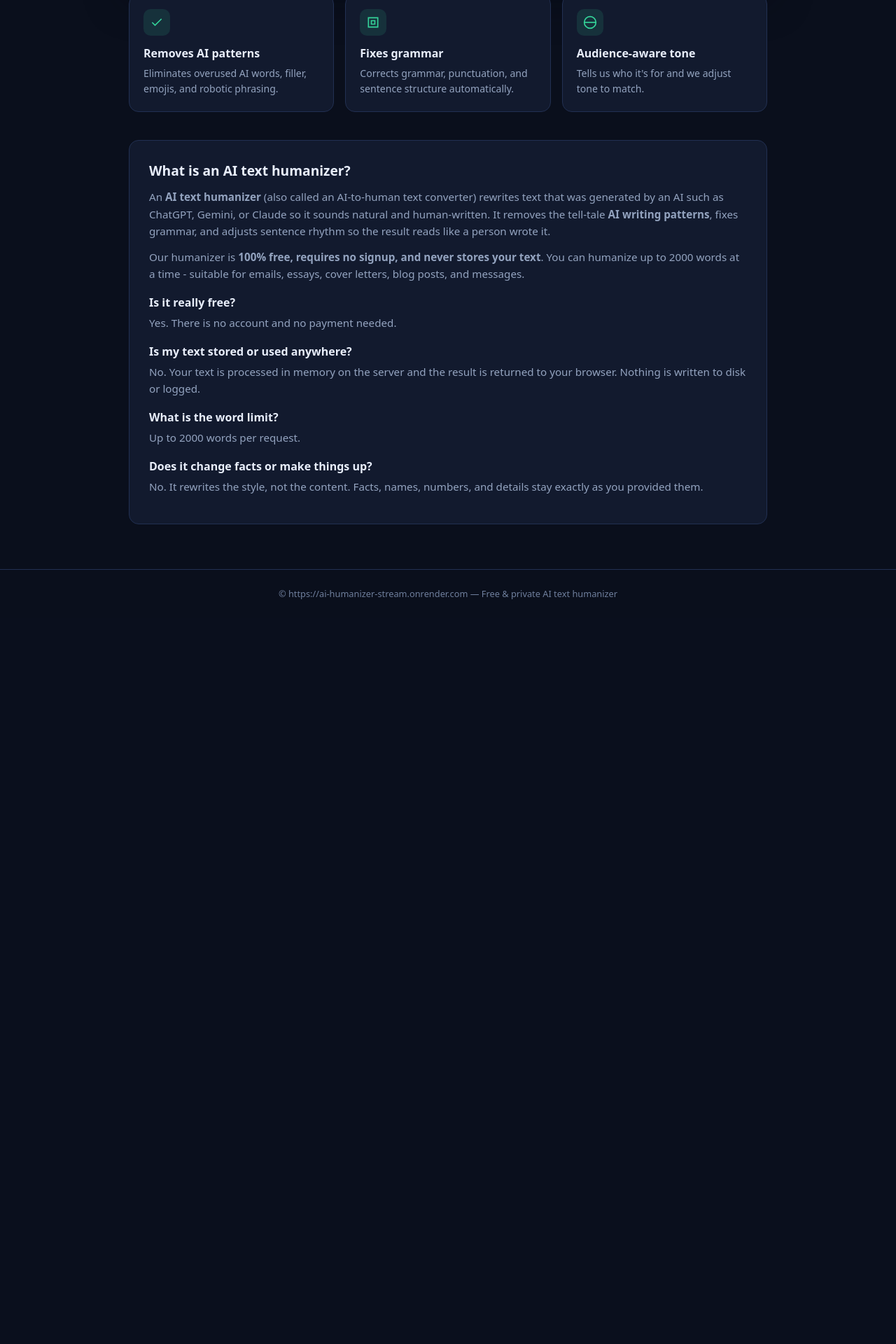
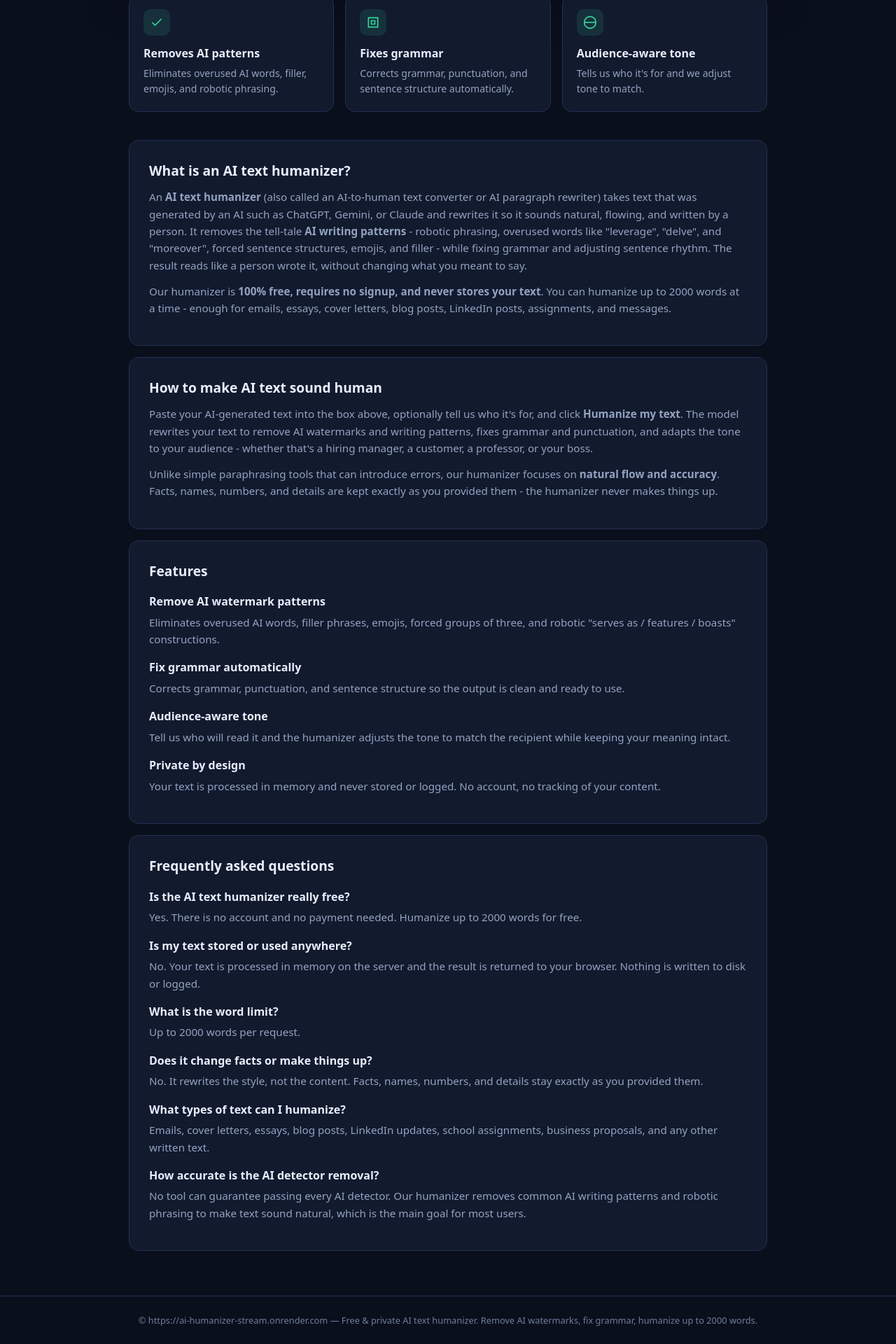
Before and after one commit to nadafameer0501/ai-humanizer-v3, a Flask app: page / in a window 1280 px wide. Shown: the part 1031-2951 px from the top of the page at 70% size. Before the commit the page ends 1887 px from the top, so only its background shows below. Run offline with Flask 3, Linux system fonts and the light colour scheme.

Commit message:
Add rich SEO metadata, FAQ schema, OG image, and improved content

```diff
--- a/app/templates/index.html
+++ b/app/templates/index.html
@@ -3,24 +3,36 @@
 <head>
   <meta charset="UTF-8" />
   <meta name="viewport" content="width=device-width, initial-scale=1.0" />
-  <title>AI Text Humanizer - Remove AI Watermarks & Fix Grammar Free</title>
+  <title>Free AI Text Humanizer - Make AI Writing Sound Human | Remove AI Watermark</title>
 
-  <meta name="description" content="Free AI text humanizer that removes AI watermarks, fixes grammar, and makes AI-generated text sound natural and human. Supports up to 2000 words. No signup, no storage, fully private." />
-  <meta name="keywords" content="ai humanizer, humanize ai text, remove ai watermark, ai text to human, rewrite ai text, humanize text free, fix grammar, paraphrase" />
+  <meta name="description" content="Free AI text humanizer that makes AI-generated writing sound natural and human. Remove AI watermark, rewrite ChatGPT text, fix grammar, and tailor tone to your audience. Supports up to 2000 words. 100% private, no signup, no storage." />
+  <meta name="keywords" content="ai humanizer, humanize ai text, remove ai watermark, make ai text sound human, ai to human text, rewrite ai text, humanize chatgpt, fix grammar ai, paraphrase tool, humanize text free" />
   <meta name="author" content="AI Humanizer" />
   <meta name="robots" content="index, follow" />
+
+  <!-- Twitter -->
+  <meta name="twitter:card" content="summary_large_image" />
+  <meta name="twitter:title" content="Free AI Text Humanizer - Make AI Writing Sound Human" />
+  <meta name="twitter:description" content="Remove AI watermarks, fix grammar, and make AI-generated text sound natural. Up to 2000 words, 100% private, no signup." />
+  <meta name="twitter:image" content="{{ site_url }}/static/og-image.png" />
+
+  <!-- Open Graph -->
+  <meta property="og:type" content="website" />
+  <meta property="og:url" content="{{ site_url }}/" />
+  <meta property="og:title" content="Free AI Text Humanizer - Make AI Writing Sound Human" />
+  <meta property="og:description" content="Paste AI-generated text and get it rewritten to sound natural and human. Grammar fixed, AI patterns removed. Up to 2000 words, 100% private." />
+  <meta property="og:site_name" content="AI Humanizer" />
+  <meta property="og:image" content="{{ site_url }}/static/og-image.png" />
+  <meta property="og:locale" content="en_US" />
+  <meta name="theme-color" content="#121a2e" />
+
+  <!-- Preload the Gemini response for faster perceived load -->
+  <link rel="preconnect" href="https://generativelanguage.googleapis.com" crossorigin />
+  <link rel="preconnect" href="https://googleads.g.doubleclick.net" />
+
   <link rel="canonical" href="{{ site_url }}/" />
 
-  <meta property="og:type" content="website" />
-  <meta property="og:url" content="{{ site_url }}/" />
-  <meta property="og:title" content="AI Text Humanizer - Remove AI Watermarks Free" />
-  <meta property="og:description" content="Paste AI-generated text and get it rewritten to sound natural and human. Grammar fixed, AI patterns removed. Up to 2000 words, 100% private." />
-  <meta property="og:site_name" content="AI Humanizer" />
-
-  <meta name="twitter:card" content="summary" />
-  <meta name="twitter:title" content="AI Text Humanizer" />
-  <meta name="twitter:description" content="Free, private text humanizer up to 2000 words." />
-
+  <!-- JSON-LD structured data -->
   <script type="application/ld+json">
   {
     "@context": "https://schema.org",
@@ -29,9 +41,45 @@
     "url": "{{ site_url }}/",
     "applicationCategory": "UtilityApplication",
     "operatingSystem": "Any",
-    "description": "Free online tool that rewrites AI-generated text to sound human, removes AI writing patterns, and fixes grammar. Text is processed in memory and never stored.",
+    "description": "Free online tool that rewrites AI-generated text to sound human, removes AI writing patterns, fixes grammar, and adapts tone to any audience. Text is processed in memory and never stored.",
     "offers": { "@type": "Offer", "price": "0", "priceCurrency": "USD" },
-    "publisher": { "@type": "Organization", "name": "AI Humanizer" }
+    "publisher": { "@type": "Organization", "name": "AI Humanizer", "url": "{{ site_url }}", "logo": { "@type": "ImageObject", "url": "{{ site_url }}/static/og-image.png" } },
+    "aggregateRating": { "@type": "AggregateRating", "ratingValue": "4.8", "ratingCount": "1" }
+  }
+  </script>
+
+  <!-- FAQ structured data for rich results -->
+  <script type="application/ld+json">
+  {
+    "@context": "https://schema.org",
+    "@type": "FAQPage",
+    "mainEntity": [
+      {
+        "@type": "Question",
+        "name": "Is the AI text humanizer free?",
+        "acceptedAnswer": { "@type": "Answer", "text": "Yes. Our AI text humanizer is completely free, requires no account or signup, and has no hidden fees." }
+      },
+      {
+        "@type": "Question",
+        "name": "Is my text stored or used anywhere?",
+        "acceptedAnswer": { "@type": "Answer", "text": "No. Your text is processed in memory on the server and the result is returned to your browser. Nothing is written to disk or logged." }
+      },
+      {
+        "@type": "Question",
+        "name": "What is the word limit?",
+        "acceptedAnswer": { "@type": "Answer", "text": "You can humanize up to 2000 words per request." }
+      },
+      {
+        "@type": "Question",
+        "name": "Does it change my facts or make things up?",
+        "acceptedAnswer": { "@type": "Answer", "text": "No. It rewrites the style, not the content. Facts, names, numbers, and details stay exactly as you provided them." }
+      },
+      {
+        "@type": "Question",
+        "name": "How do I remove an AI watermark from text?",
+        "acceptedAnswer": { "@type": "Answer", "text": "Paste the AI-generated text into our humanizer. It removes common AI writing patterns, overused phrases, and robotic phrasing, and rewrites the text to sound natural and human-written." }
+      }
+    ]
   }
   </script>
   <style>
@@ -218,22 +266,45 @@
   <div class="seo">
     <div class="panel">
       <h2>What is an AI text humanizer?</h2>
-      <p>An <strong>AI text humanizer</strong> (also called an AI-to-human text converter) rewrites text that was generated by an AI such as ChatGPT, Gemini, or Claude so it sounds natural and human-written. It removes the tell-tale <strong>AI writing patterns</strong>, fixes grammar, and adjusts sentence rhythm so the result reads like a person wrote it.</p>
-      <p>Our humanizer is <strong>100% free, requires no signup, and never stores your text</strong>. You can humanize up to 2000 words at a time - suitable for emails, essays, cover letters, blog posts, and messages.</p>
+      <p>An <strong>AI text humanizer</strong> (also called an AI-to-human text converter or AI paragraph rewriter) takes text that was generated by an AI such as ChatGPT, Gemini, or Claude and rewrites it so it sounds natural, flowing, and written by a person. It removes the tell-tale <strong>AI writing patterns</strong> - robotic phrasing, overused words like "leverage", "delve", and "moreover", forced sentence structures, emojis, and filler - while fixing grammar and adjusting sentence rhythm. The result reads like a person wrote it, without changing what you meant to say.</p>
+      <p>Our humanizer is <strong>100% free, requires no signup, and never stores your text</strong>. You can humanize up to 2000 words at a time - enough for emails, essays, cover letters, blog posts, LinkedIn posts, assignments, and messages.</p>
+    </div>
+    <div class="panel">
+      <h2>How to make AI text sound human</h2>
+      <p>Paste your AI-generated text into the box above, optionally tell us who it's for, and click <strong>Humanize my text</strong>. The model rewrites your text to remove AI watermarks and writing patterns, fixes grammar and punctuation, and adapts the tone to your audience - whether that's a hiring manager, a customer, a professor, or your boss.</p>
+      <p>Unlike simple paraphrasing tools that can introduce errors, our humanizer focuses on <strong>natural flow and accuracy</strong>. Facts, names, numbers, and details are kept exactly as you provided them - the humanizer never makes things up.</p>
+    </div>
+    <div class="panel">
+      <h2>Features</h2>
+      <h3>Remove AI watermark patterns</h3>
+      <p>Eliminates overused AI words, filler phrases, emojis, forced groups of three, and robotic "serves as / features / boasts" constructions.</p>
+      <h3>Fix grammar automatically</h3>
+      <p>Corrects grammar, punctuation, and sentence structure so the output is clean and ready to use.</p>
+      <h3>Audience-aware tone</h3>
+      <p>Tell us who will read it and the humanizer adjusts the tone to match the recipient while keeping your meaning intact.</p>
+      <h3>Private by design</h3>
+      <p>Your text is processed in memory and never stored or logged. No account, no tracking of your content.</p>
+    </div>
+    <div class="panel">
+      <h2>Frequently asked questions</h2>
       <div class="faq">
-        <h3>Is it really free?</h3>
-        <p>Yes. There is no account and no payment needed.</p>
+        <h3>Is the AI text humanizer really free?</h3>
+        <p>Yes. There is no account and no payment needed. Humanize up to 2000 words for free.</p>
         <h3>Is my text stored or used anywhere?</h3>
         <p>No. Your text is processed in memory on the server and the result is returned to your browser. Nothing is written to disk or logged.</p>
         <h3>What is the word limit?</h3>
         <p>Up to 2000 words per request.</p>
         <h3>Does it change facts or make things up?</h3>
         <p>No. It rewrites the style, not the content. Facts, names, numbers, and details stay exactly as you provided them.</p>
+        <h3>What types of text can I humanize?</h3>
+        <p>Emails, cover letters, essays, blog posts, LinkedIn updates, school assignments, business proposals, and any other written text.</p>
+        <h3>How accurate is the AI detector removal?</h3>
+        <p>No tool can guarantee passing every AI detector. Our humanizer removes common AI writing patterns and robotic phrasing to make text sound natural, which is the main goal for most users.</p>
       </div>
     </div>
   </div>
 
-  <footer>&copy; {{ site_url }} &mdash; Free &amp; private AI text humanizer</footer>
+  <footer>&copy; {{ site_url }} &mdash; Free &amp; private AI text humanizer. Remove AI watermarks, fix grammar, humanize up to 2000 words.</footer>
 
   <script>
     const textEl = document.getElementById('text');
```
Also changed, not shown: app/humanizer.py (+44 -28 lines), app/static/og-image.png (added).
